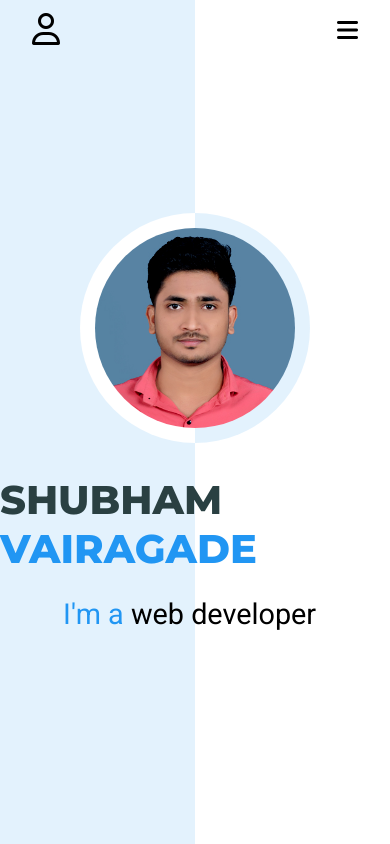
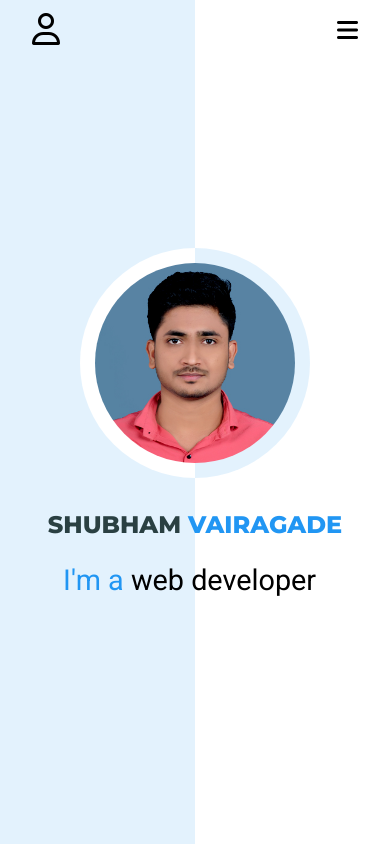
Before and after one commit to shubham-v1/Portfolio, a plain HTML site: page index.html in a window 390 px wide. Drawn offline with Linux system fonts and the light colour scheme.

Commit message:
media query addded

```diff
--- a/style.css
+++ b/style.css
@@ -159,6 +159,9 @@ body{
 }
 
 
+
+
+
 @media only screen  and (min-width:1270px){
 
 
@@ -169,6 +172,8 @@ body{
 
     }
 }
+
+
 
 @media only screen  and (max-width:800px){
     .bar{
@@ -207,3 +212,16 @@ body{
     }
 
 }
+
+
+@media only screen and (max-width:560px){
+    .text-content .name-holder h3{
+        font-size: 2rem;
+    }
+}
+
+@media only screen and (max-width:450px){
+    .text-content .name-holder h3{
+        font-size: 1.5rem;
+    }
+}
```
